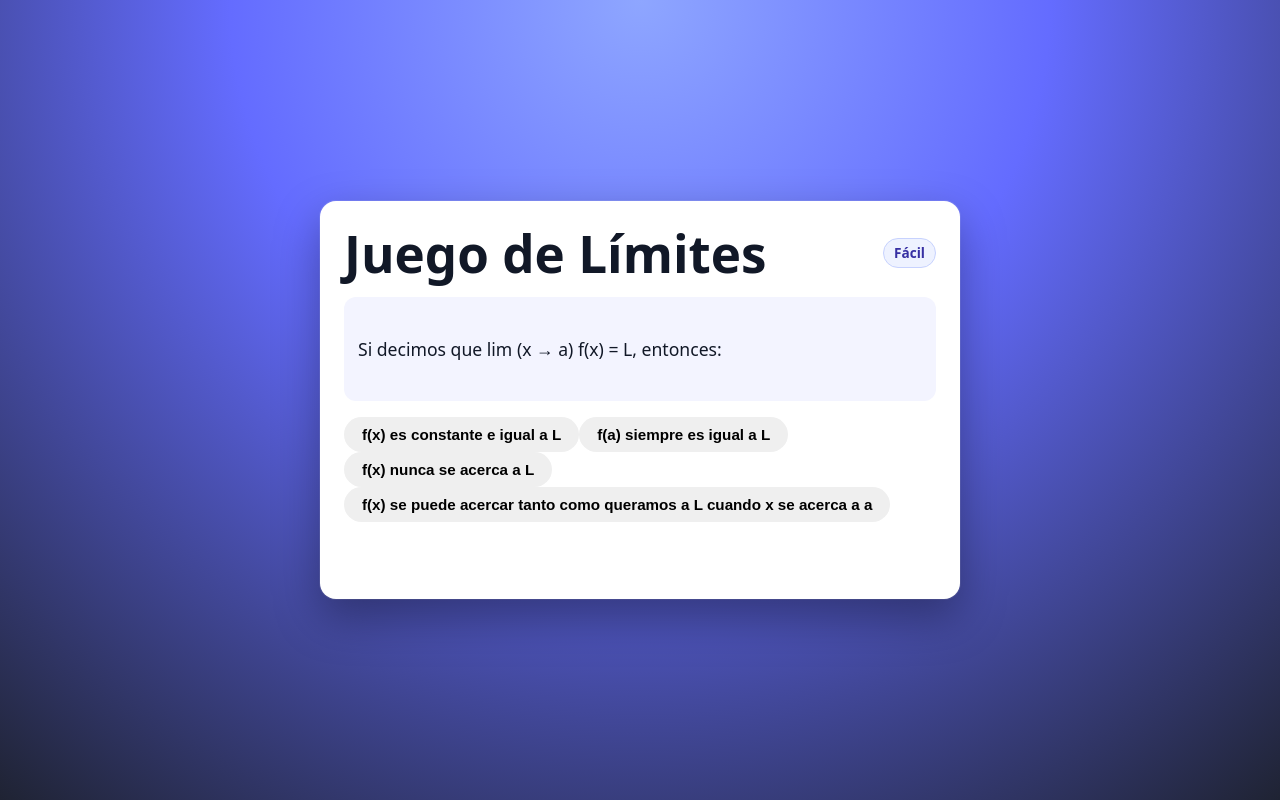
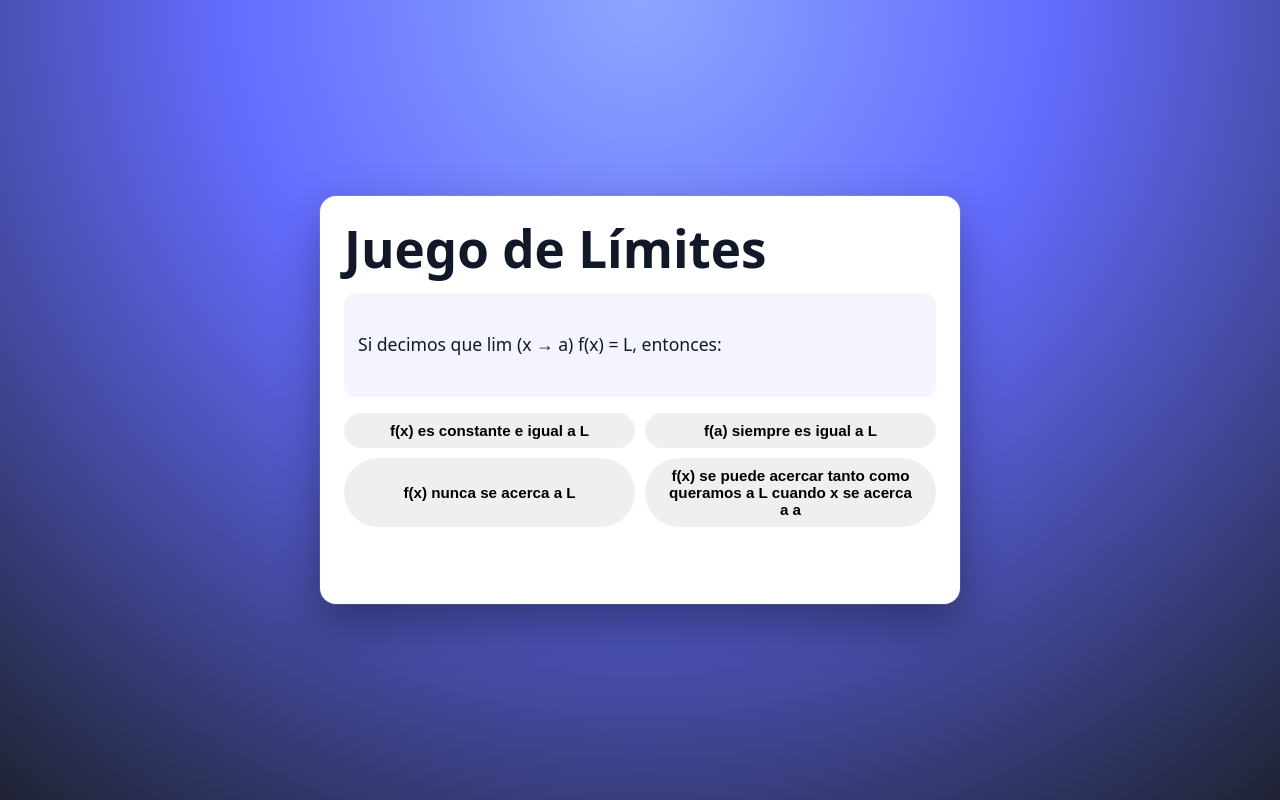
Before and after one commit to stan-mqz/juego-matematica, a website built with Vite: page index.html in a window 1280 px wide. Built offline with nearby package versions, Linux system fonts and the light colour scheme.

Commit message:
Refactor quiz UI: remove difficulty label, delete unused counter functionality and SVG, and update styles for options layout.

```diff
--- a/index.html
+++ b/index.html
@@ -11,7 +11,7 @@
     <div class="question">
       <div class="question-header">
         <h1>Juego de Límites</h1>
-        <span id="difficulty-label" class="difficulty-chip">Fácil</span>
+        <!-- <span id="difficulty-label" class="difficulty-chip">^^</span> -->
       </div>
       <div class="question-body">
         <p id="question-text">Pulsa "Siguiente" para comenzar.</p>
--- a/src/main.js
+++ b/src/main.js
@@ -2,7 +2,7 @@
 
 
 const questionText = document.getElementById("question-text");
-const difficultyLabel = document.getElementById("difficulty-label");
+
 const nextBtn = document.getElementById("next-btn");
 const statusText = document.getElementById("status-text");
 const card = document.querySelector(".question");
@@ -160,10 +160,6 @@ let currentQuestion = null;
 let gameOver = false;
 let hasAnsweredCurrent = false;
 
-function setDifficultyLabel(key) {
-  difficultyLabel.textContent = difficultyNames[key];
-  difficultyLabel.dataset.level = key;
-}
 
 function pickNextQuestion() {
   while (
@@ -183,7 +179,6 @@ function pickNextQuestion() {
   }
 
   const levelKey = difficultyOrder[currentDifficultyIndex];
-  setDifficultyLabel(levelKey);
 
   const list = remaining[levelKey];
   const index = Math.floor(Math.random() * list.length);
--- a/src/style.css
+++ b/src/style.css
@@ -21,6 +21,15 @@ a {
 a:hover {
   color: #535bf2;
 }
+
+
+.options {
+  display: grid;
+  grid-template-columns: repeat(2, 1fr);
+  gap: 10px;
+}
+
+.option-btn {}
 
 body {
   margin: 0;
```
Also changed, not shown: src/counter.js (deleted, +0 -9 lines), src/javascript.svg (deleted).
